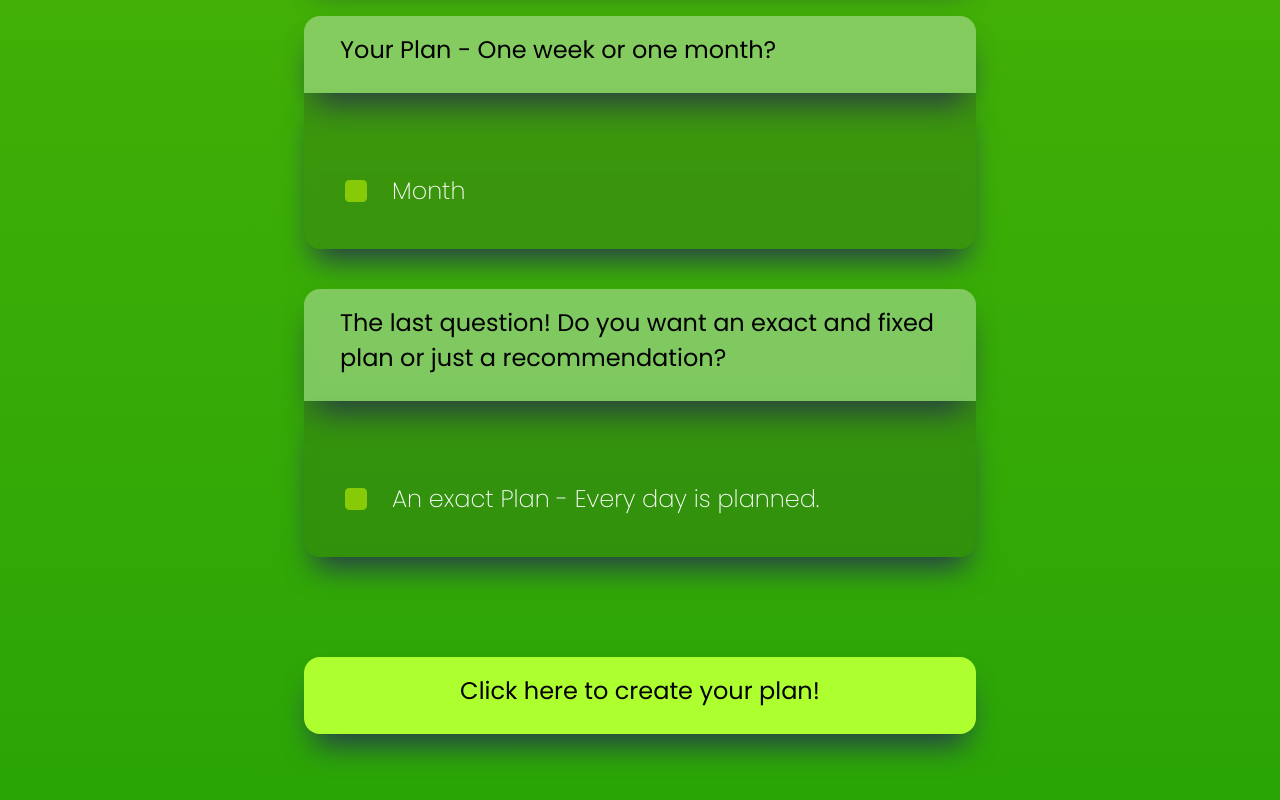
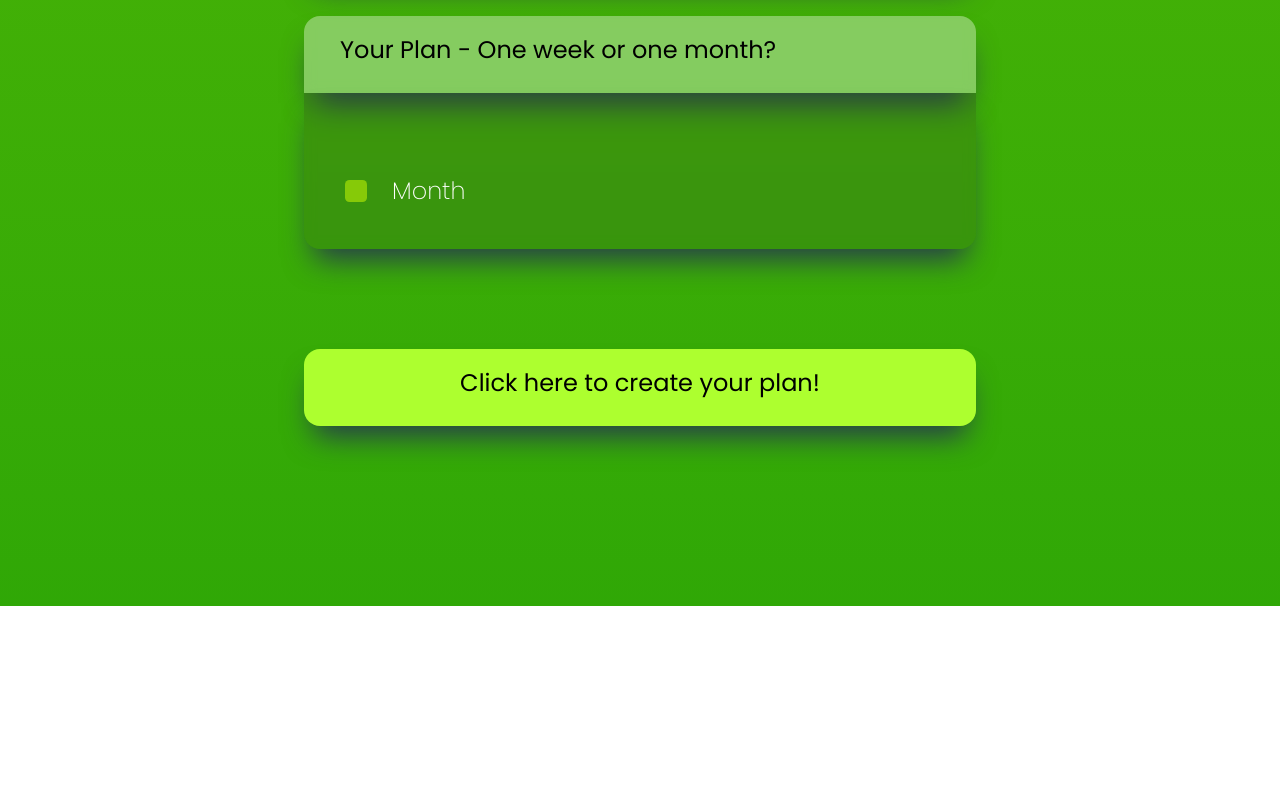
Before and after one commit to OliverTheil/willie, an Angular app in the folder willie-learnsmart/: page / in a window 1280 px wide. Shown: the part 4174-4974 px from the top of the page. After the commit the page ends 4780 px from the top, so only its background shows below. Built offline with nearby package versions, Linux system fonts and the light colour scheme.

Commit message:
start with drag and drop

```diff
--- a/willie-learnsmart/src/app/plan/plan.component.html
+++ b/willie-learnsmart/src/app/plan/plan.component.html
@@ -1,23 +1,13 @@
 <div class="plan">
   <section class="margin--tb--4rem borderRadius--16">
     <div>
-      <h1 *ngIf="this.plan.strict">
-        And here is your plan {{ this.answers.userName }} !
-      </h1>
-      <h1 *ngIf="!this.plan.strict">
-        And here is your recommendation {{ this.answers.userName }} !
-      </h1>
+      <h1>And here is your plan {{ this.answers.userName }} !</h1>
     </div>
     <div>
-      <div *ngIf="this.plan.strict">
+      <div>
         First of all: <br />
         The complete plan works with the Pomodoro technique. But willie, what is
         pomodoro?
-      </div>
-      <div *ngIf="!this.plan.strict">
-        You only got a recommendation but you should still know the following.
-        <br />
-        The best way to learn things goes with the pomodoro technique.
       </div>
       <br />
       It's a time management from Francesco Cirillo (1980) and stands for
@@ -153,14 +143,25 @@
     class="plan__complete effect"
   >
     <div>{{ this.plan.weeks[i] }}</div>
-    <div *ngFor="let day of this.plan.days; let d = index" class="plan__day">
+    <div
+      *ngFor="let day of this.plan.days; let d = index"
+      class="plan__day"
+      id="{{ this.plan.weekNumbers[i] }}{{ this.plan.days[d] }}"
+      ondrop="moveTo('week1Monday')"
+    >
       <p #day>{{ this.plan.days[d] }}</p>
       <div class="plan__allSessions">
-        <div *ngFor="let module of this.plan[this.plan.weekNumbers[i]][day]">
+        <div
+          id="{{ this.plan.weeks[i] }}{{ this.plan.days[d] }}"
+          *ngFor="let module of this.plan[this.plan.weekNumbers[i]][day]"
+          ondragover="allowDrop(event)"
+        >
           <div
             *ngIf="module == '25min'"
+            ondrag="test('25min')"
             draggable="true"
             class="plan__singleSession min25 effect"
+            value="25min"
           >
             25min
           </div>
@@ -168,6 +169,7 @@
             *ngIf="module == '50min'"
             draggable="true"
             class="plan__singleSession min50 effect"
+            value="50min"
           >
             50min
           </div>
@@ -175,6 +177,7 @@
             *ngIf="module == 'eat'"
             draggable="true"
             class="plan__singleSession icon__div icon__eat"
+            value="eat"
           >
             <i class="fa-solid fa-apple-whole"></i>
           </div>
@@ -182,6 +185,7 @@
             *ngIf="module == 'repeat'"
             draggable="true"
             class="plan__singleSession icon__div icon__repeat"
+            value="repeat"
           >
             <i class="fa-solid fa-arrow-rotate-right"></i>
           </div>
@@ -189,107 +193,14 @@
             *ngIf="module == 'optional'"
             draggable="true"
             class="plan__singleSession icon__div icon__optional"
+            value="optional"
           >
             <i class="fa-solid fa-circle-notch"></i>
           </div>
         </div>
       </div>
     </div>
-    <!-- <div class="plan__day">
-      <p>Tuesday</p>
-      <div class="plan__allSessions">
-        <div draggable="true" class="plan__singleSession min50 effect">
-          50min
-        </div>
-        <div draggable="true" class="plan__singleSession min50 effect">
-          50min
-        </div>
-        <div draggable="true" class="plan__singleSession min25 effect">
-          25min
-        </div>
-      </div>
-    </div>
-    <div class="plan__day">
-      <p>Wednesday</p>
-      <div class="plan__allSessions">
-        <div draggable="true" class="plan__singleSession min50 effect">
-          50min
-        </div>
-        <div draggable="true" class="plan__singleSession min25 effect">
-          25min
-        </div>
-        <div draggable="true" class="plan__singleSession min25 effect">
-          25min
-        </div>
-      </div>
-    </div>
-    <div class="plan__day">
-      <p>Thursday</p>
-      <div draggable="true" class="plan__allSessions">
-        <div draggable="true" class="plan__singleSession min50 effect">
-          50min
-        </div>
-        <div draggable="true" class="plan__singleSession min25 effect">
-          25min
-        </div>
-      </div>
-    </div>
-    <div class="plan__day">
-      <p>Friday</p>
-      <div class="plan__allSessions">
-        <div draggable="true" class="plan__singleSession min25 effect">
-          25min
-        </div>
-        <div draggable="true" class="plan__singleSession min50 effect">
-          50min
-        </div>
-        <div draggable="true" class="plan__singleSession min25 effect">
-          25min
-        </div>
-      </div>
-    </div>
-    <div class="plan__day">
-      <p>Saturday</p>
-      <div class="plan__allSessions">
-        <div draggable="true" class="plan__singleSession min50 effect">
-          50min
-        </div>
-        <div draggable="true" class="plan__singleSession min50 effect">
-          50min
-        </div>
-        <div draggable="true" class="plan__singleSession min50 effect">
-          50min
-        </div>
-        <div draggable="true" class="plan__singleSession min50 effect">
-          50min
-        </div>
-        <div draggable="true" class="plan__singleSession min50 effect">
-          50min
-        </div>
-        <div draggable="true" class="plan__singleSession min25 effect">
-          25min
-        </div>
-      </div>
-    </div>
-    <div class="plan__day">
-      <p>Sunday</p>
-      <div class="plan__allSessions">
-        <div draggable="true" class="plan__singleSession min50 effect">
-          50min
-        </div>
-        <div draggable="true" class="plan__singleSession min50 effect">
-          50min
-        </div>
-        <div draggable="true" class="plan__singleSession min50 effect">
-          50min
-        </div>
-        <div draggable="true" class="plan__singleSession min25 effect">
-          25min
-        </div>
-      </div>
-    </div> -->
   </section>
-
   <section routerLink="" class="backButton effect">
     <p class="backLink">You don't like your plan? Make a new one!</p>
   </section>
--- a/willie-learnsmart/src/app/plan/plan.component.ts
+++ b/willie-learnsmart/src/app/plan/plan.component.ts
@@ -71,6 +71,20 @@ export class PlanComponent implements OnInit {
     this.checkUserFeeling();
     this.calculateLearningAbility();
     this.checkPlan();
+  }
+
+  test(tes) {
+    console.log(tes);
+  }
+
+  startDragging(draggedModule) {
+    console.log(draggedModule);
+  }
+
+  moveTo(test) {}
+
+  allowDrop(ev) {
+    ev.preventDefault();
   }
 
   /**
--- a/willie-learnsmart/src/app/questions/questions.component.html
+++ b/willie-learnsmart/src/app/questions/questions.component.html
@@ -265,32 +265,6 @@
   </div>
 </section>
 
-<section>
-  <p class="questions__singleQuestion">
-    The last question! Do you want an exact and fixed plan or just a
-    recommendation?
-  </p>
-</section>
-
-<section class="scrollable margin--b--4rem">
-  <div class="questions__checkBox">
-    <button
-      [class.enabled]="answers.planned"
-      [class.disabled]="!answers.planned"
-      (click)="answers.planned = true"
-    ></button>
-    <p>An exact Plan - Every day is planned.</p>
-  </div>
-  <div class="questions__checkBox">
-    <button
-      [class.enabled]="!answers.planned"
-      [class.disabled]="answers.planned"
-      (click)="answers.planned = false"
-    ></button>
-    <p>Just a recommendation.</p>
-  </div>
-</section>
-
 <section (click)="createPlanBtn()" routerLink="/plan" class="createButton">
   <p class="questions__singleQuestion">Click here to create your plan!</p>
 </section>
```
